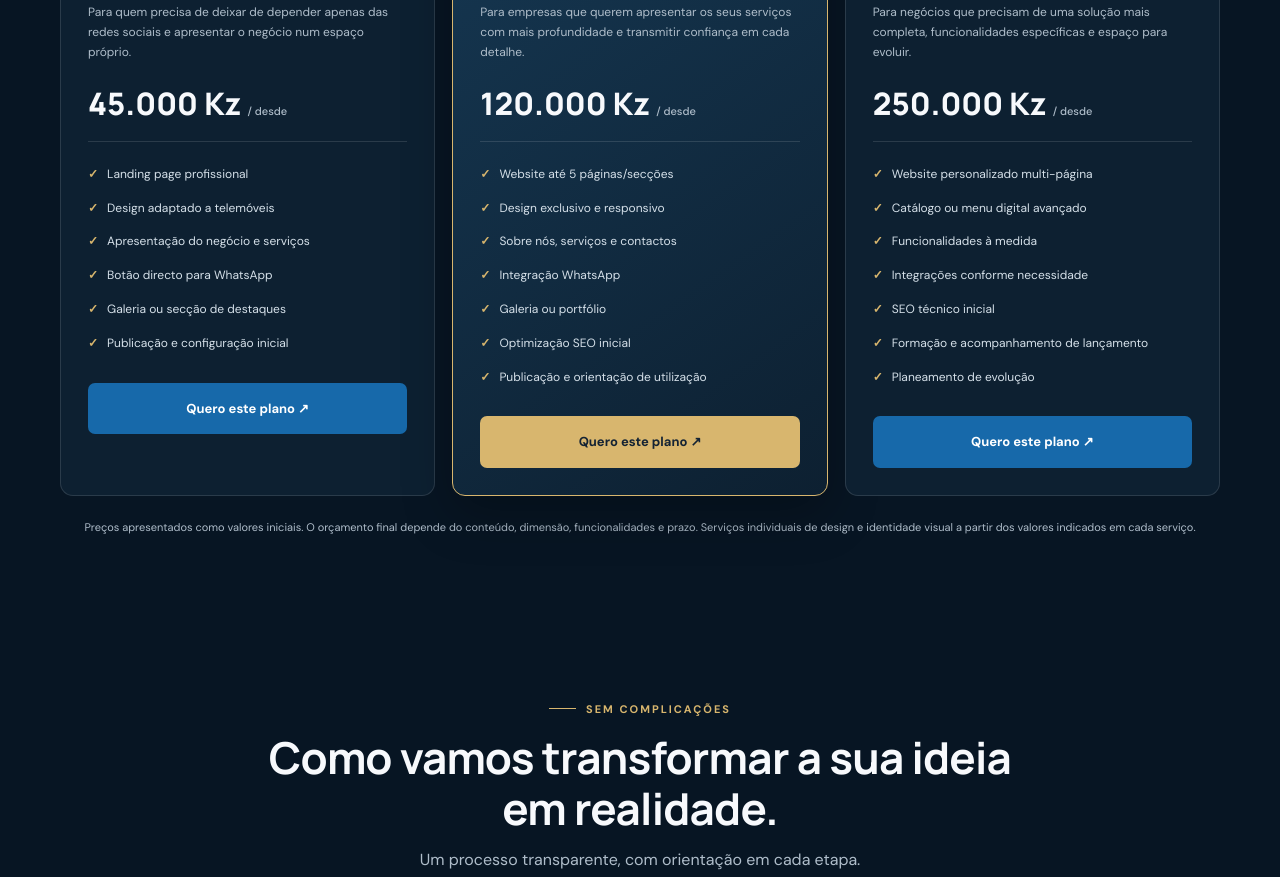
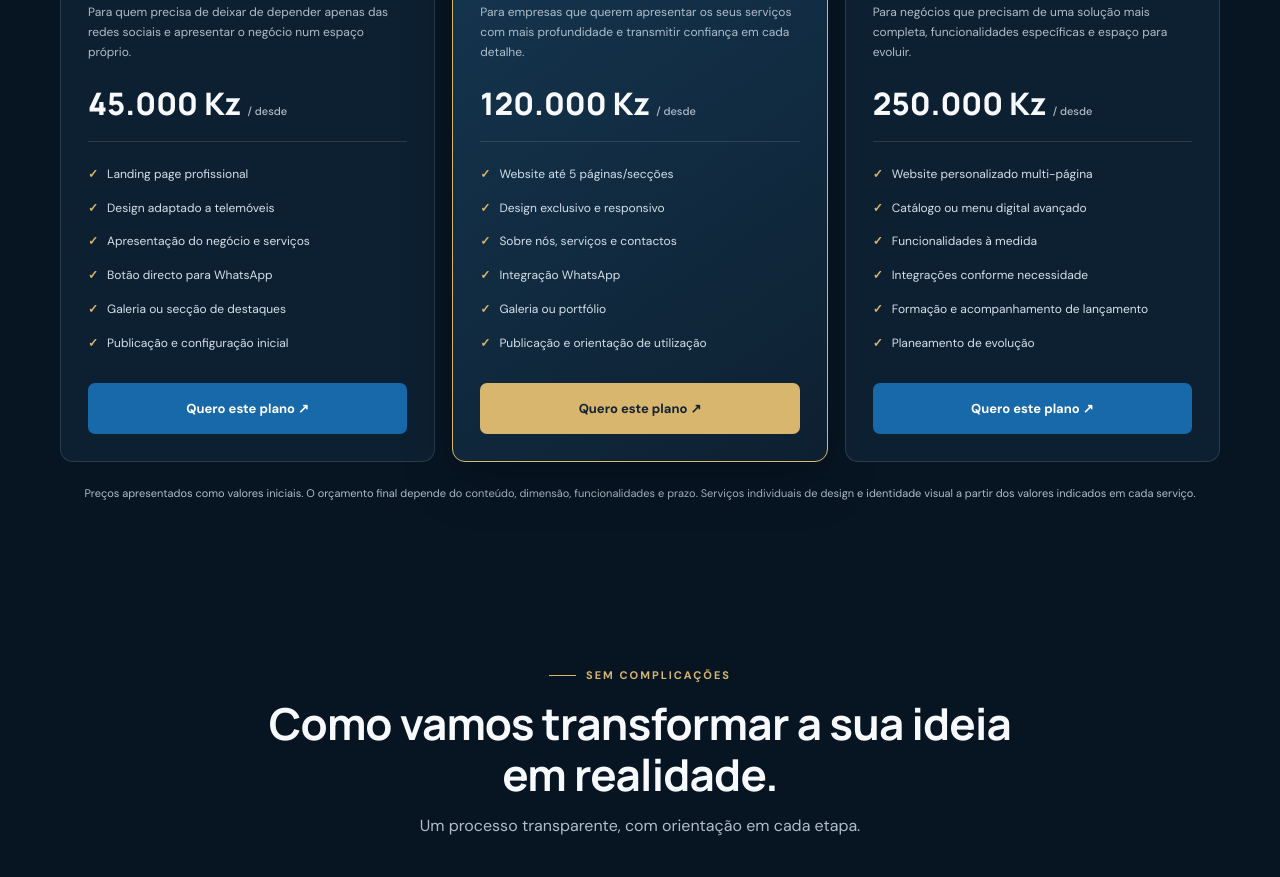
Before and after one commit to FelicidadeDias/fely-e-amigos-SD, a plain HTML site: page index.html in a window 1280 px wide. Shown: the part 3488-4365 px from the top of the page. Drawn offline with Linux system fonts and the light colour scheme.

Commit message:
Remove SEO from sales package promises

```diff
--- a/index.html
+++ b/index.html
@@ -58,8 +58,8 @@
 <section class="section pricing" id="planos"><div class="wrap"><div class="section-head"><div class="eyebrow">Escolha o próximo passo</div><h2>Invista numa presença que trabalha a favor da sua marca.</h2><p>Mais do que um custo visual, é um investimento na forma como o mercado conhece, percebe e contacta o seu negócio.</p></div>
 <div class="pricing-grid">
 <article class="price-card"><div class="plan">Plano essencial</div><h3>Presença</h3><p>Para quem precisa de deixar de depender apenas das redes sociais e apresentar o negócio num espaço próprio.</p><div class="price">45.000 Kz <small>/ desde</small></div><ul><li>Landing page profissional</li><li>Design adaptado a telemóveis</li><li>Apresentação do negócio e serviços</li><li>Botão directo para WhatsApp</li><li>Galeria ou secção de destaques</li><li>Publicação e configuração inicial</li></ul><a class="btn blue" href="https://wa.me/244948138785?text=Tenho%20interesse%20no%20Plano%20Presen%C3%A7a%20(a%20partir%20de%2045.000%20Kz).%20Quero%20saber%20se%20%C3%A9%20adequado%20ao%20meu%20neg%C3%B3cio.">Quero este plano ↗</a></article>
-<article class="price-card best"><span class="badge">RECOMENDADO</span><div class="plan">Plano profissional</div><h3>Crescimento</h3><p>Para empresas que querem apresentar os seus serviços com mais profundidade e transmitir confiança em cada detalhe.</p><div class="price">120.000 Kz <small>/ desde</small></div><ul><li>Website até 5 páginas/secções</li><li>Design exclusivo e responsivo</li><li>Sobre nós, serviços e contactos</li><li>Integração WhatsApp</li><li>Galeria ou portfólio</li><li>Optimização SEO inicial</li><li>Publicação e orientação de utilização</li></ul><a class="btn" href="https://wa.me/244948138785?text=Tenho%20interesse%20no%20Plano%20Crescimento%20(a%20partir%20de%20120.000%20Kz).%20Quero%20receber%20uma%20proposta.">Quero este plano ↗</a></article>
-<article class="price-card"><div class="plan">Plano avançado</div><h3>Expansão</h3><p>Para negócios que precisam de uma solução mais completa, funcionalidades específicas e espaço para evoluir.</p><div class="price">250.000 Kz <small>/ desde</small></div><ul><li>Website personalizado multi-página</li><li>Catálogo ou menu digital avançado</li><li>Funcionalidades à medida</li><li>Integrações conforme necessidade</li><li>SEO técnico inicial</li><li>Formação e acompanhamento de lançamento</li><li>Planeamento de evolução</li></ul><a class="btn blue" href="https://wa.me/244948138785?text=Tenho%20interesse%20no%20Plano%20Expans%C3%A3o%20(a%20partir%20de%20250.000%20Kz).%20Quero%20conversar%20sobre%20o%20meu%20projecto.">Quero este plano ↗</a></article>
+<article class="price-card best"><span class="badge">RECOMENDADO</span><div class="plan">Plano profissional</div><h3>Crescimento</h3><p>Para empresas que querem apresentar os seus serviços com mais profundidade e transmitir confiança em cada detalhe.</p><div class="price">120.000 Kz <small>/ desde</small></div><ul><li>Website até 5 páginas/secções</li><li>Design exclusivo e responsivo</li><li>Sobre nós, serviços e contactos</li><li>Integração WhatsApp</li><li>Galeria ou portfólio</li><li>Publicação e orientação de utilização</li></ul><a class="btn" href="https://wa.me/244948138785?text=Tenho%20interesse%20no%20Plano%20Crescimento%20(a%20partir%20de%20120.000%20Kz).%20Quero%20receber%20uma%20proposta.">Quero este plano ↗</a></article>
+<article class="price-card"><div class="plan">Plano avançado</div><h3>Expansão</h3><p>Para negócios que precisam de uma solução mais completa, funcionalidades específicas e espaço para evoluir.</p><div class="price">250.000 Kz <small>/ desde</small></div><ul><li>Website personalizado multi-página</li><li>Catálogo ou menu digital avançado</li><li>Funcionalidades à medida</li><li>Integrações conforme necessidade</li><li>Formação e acompanhamento de lançamento</li><li>Planeamento de evolução</li></ul><a class="btn blue" href="https://wa.me/244948138785?text=Tenho%20interesse%20no%20Plano%20Expans%C3%A3o%20(a%20partir%20de%20250.000%20Kz).%20Quero%20conversar%20sobre%20o%20meu%20projecto.">Quero este plano ↗</a></article>
 </div><div class="price-note">Preços apresentados como valores iniciais. O orçamento final depende do conteúdo, dimensão, funcionalidades e prazo. Serviços individuais de design e identidade visual a partir dos valores indicados em cada serviço.</div></div></section>
 
 <section class="section" id="processo"><div class="wrap"><div class="section-head"><div class="eyebrow">Sem complicações</div><h2>Como vamos transformar a sua ideia em realidade.</h2><p>Um processo transparente, com orientação em cada etapa.</p></div><div class="process-grid">
```
